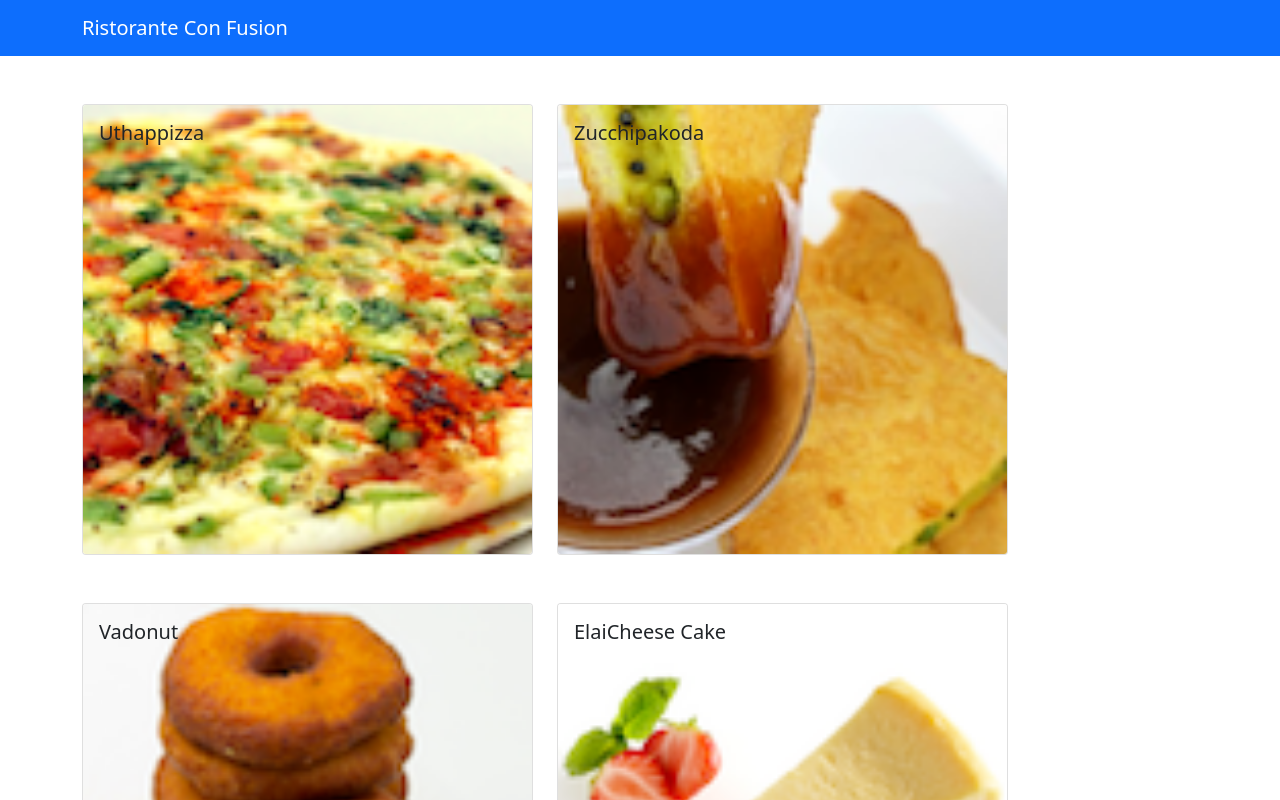
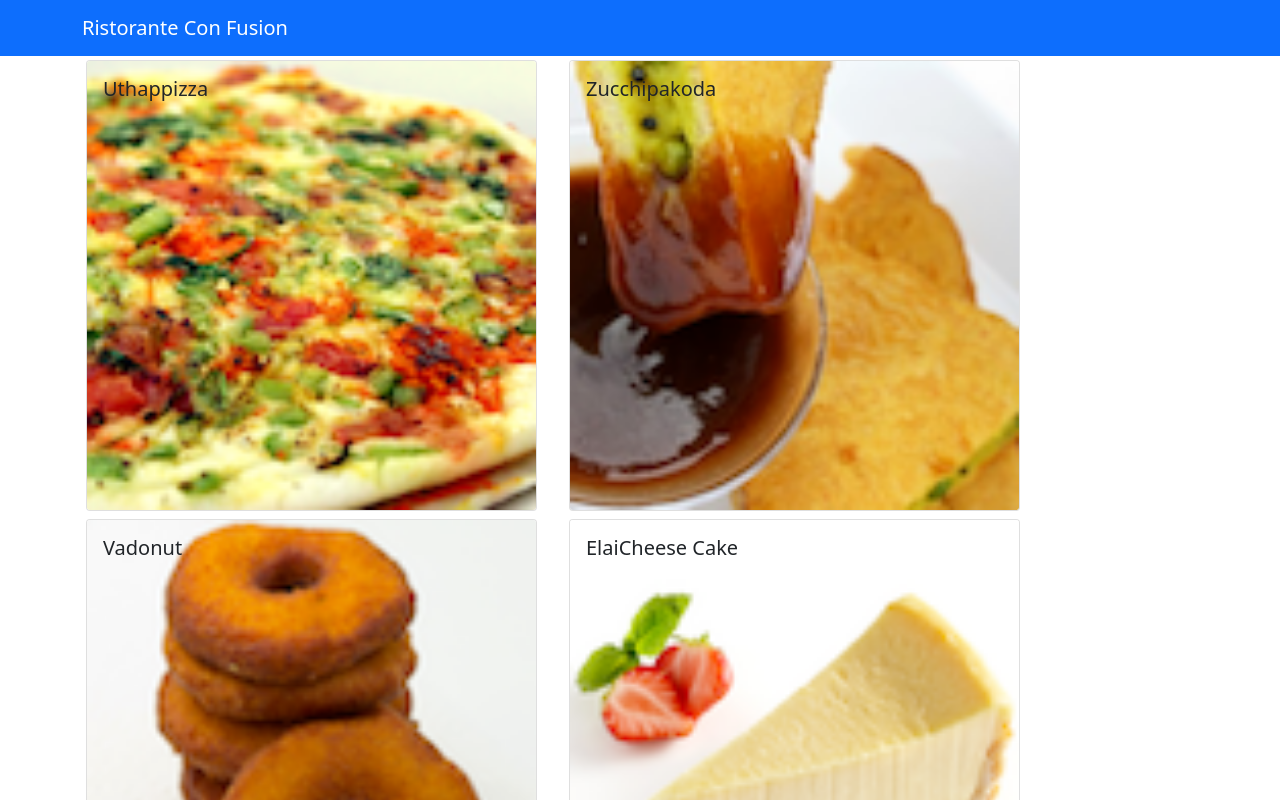
Before and after one commit to irtizahussain221/conFusion-React-Coursera, a React (Create React App) app: page / in a window 1280 px wide. Shown: the top 800 px of the page. Built offline with nearby package versions, Linux system fonts and the light colour scheme.

Commit message:
functional components

```diff
--- a/package.json
+++ b/package.json
@@ -7,6 +7,8 @@
     "@testing-library/react": "^11.2.7",
     "@testing-library/user-event": "^12.8.3",
     "bootstrap": "^5.1.3",
+    "bootstrap-social": "^5.1.1",
+    "font-awesome": "^4.7.0",
     "react": "^17.0.2",
     "react-dom": "^17.0.2",
     "react-popper": "^0.9.2",
--- a/src/components/DishDetailComponent.js
+++ b/src/components/DishDetailComponent.js
@@ -1,8 +1,7 @@
 import React from "react";
 import { Card, CardBody, CardText, CardTitle, CardImg } from "reactstrap";
 
-class DishDetail extends React.Component {
-  renderDish(dish) {
+function RenderDish(dish) {
   return (
     <Card>
       <CardImg width="100%" top src={dish.image} alt={dish.name} />
@@ -14,8 +13,8 @@
   );
 }
 
-  renderComments(comments) {
-    if (!comments[0]) {
+function RenderComments(comments) {
+  if (!comments) {
     return <div></div>;
   } else {
     return comments.map((comment) => {
@@ -35,23 +34,21 @@
     });
   }
 }
-  render() {
+
+const DishDetail = (props) => {
   return (
     <div className="container">
       <div className="row">
-          <div className="col-12 col-md-5 mt-1">
-            {this.renderDish(this.props.dish)}
-          </div>
+        <div className="col-12 col-md-5 mt-1">{RenderDish(props.dish)}</div>
         <div className="col-12 col-md-5 mt-1">
           <h4>Comments</h4>
           <ul className="list-unstyled">
-              {this.renderComments(this.props.dish.comments)}
+            {RenderComments(props.dish.comments)}
           </ul>
         </div>
       </div>
     </div>
   );
-  }
-}
+};
 
 export default DishDetail;
--- a/src/components/MainComponent.js
+++ b/src/components/MainComponent.js
@@ -16,11 +16,6 @@
 
   onDishSelect(dishId) {
     this.setState({ selectedDish: dishId });
-    console.log(
-      this.state.dishes.filter((dish) => {
-        return dish.id === this.state.selectedDish;
-      })
-    );
   }
 
   render() {
--- a/src/components/menuComponent.js
+++ b/src/components/menuComponent.js
@@ -1,27 +1,31 @@
 import React from "react";
 import { Card, CardImg, CardImgOverlay, CardTitle } from "reactstrap";
-// import DishDetail from "./DishDetailComponent";
 
-class Menu extends React.Component {
-  render() {
-    const menu = this.props.dishes.map((dish) => {
+function RenderMenuItem({ dish, onClick }) {
   return (
-        <div key={dish.id} className="col-12 col-md-5 mt-5">
-          <Card onClick={() => this.props.onClick(dish.id)}>
-            <CardImg src={dish.image} alt={dish.name} />
+    <Card onClick={() => onClick(dish.id)}>
+      <CardImg width="100%" src={dish.image} alt={dish.name} />
       <CardImgOverlay>
-              <CardTitle tag="h5">{dish.name}</CardTitle>
+        <CardTitle>{dish.name}</CardTitle>
       </CardImgOverlay>
     </Card>
+  );
+}
+
+const Menu = (props) => {
+  const menu = props.dishes.map((dish) => {
+    return (
+      <div className="col-12 col-md-5 m-1" key={dish.id}>
+        <RenderMenuItem dish={dish} onClick={props.onClick} />
       </div>
     );
   });
+
   return (
     <div className="container">
       <div className="row">{menu}</div>
     </div>
   );
-  }
-}
+};
 
 export default Menu;
```
Also changed, not shown: 1 other file (tests, documents, lock files or other folders). Lines whose indentation alone changed are shown as unchanged.
